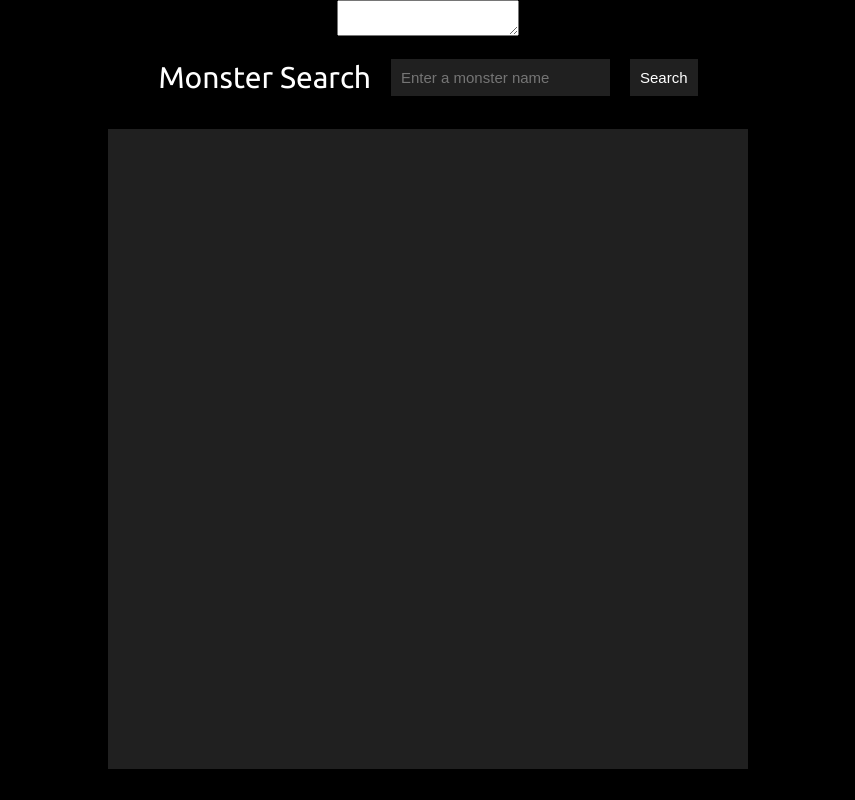
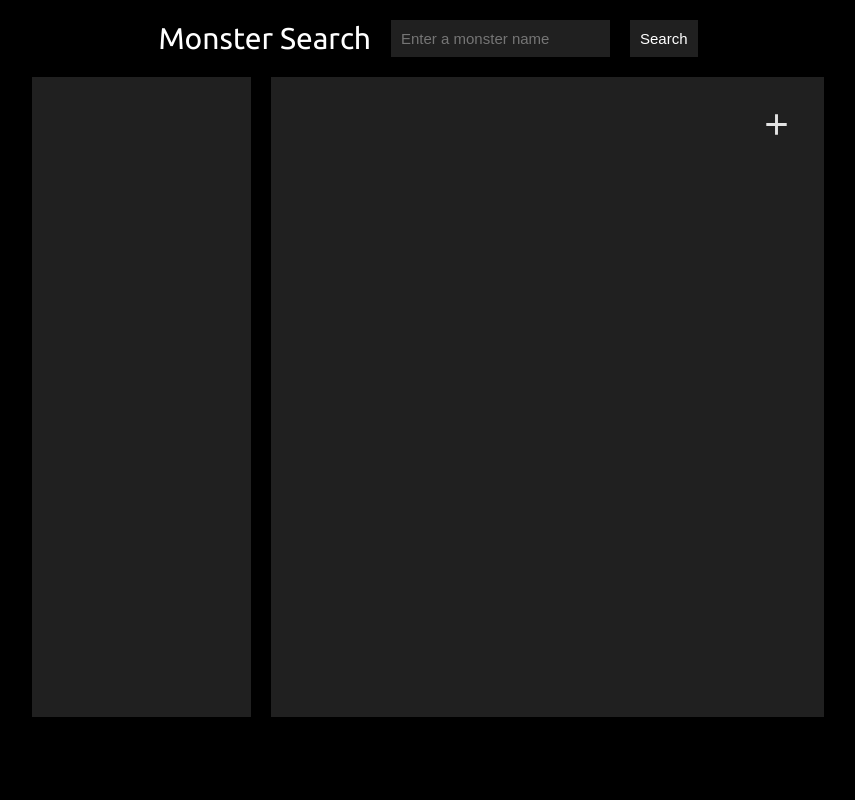
Before and after one commit to compactrex66/dnd-app, a PHP site: page /enemySearch/enemySearch.php in a window 1280 px wide. Shown: the whole page, without its empty margins (212-1067 px from the left). Run offline with PHP 8.4, Linux system fonts and the light colour scheme; some libraries are stand-ins or nearby versions.

Commit message:
Further enemy search improvements

```diff
--- a/enemySearch/enemySearch.php
+++ b/enemySearch/enemySearch.php
@@ -1,3 +1,23 @@
+<?php
+    if(isset($_POST['action'])) {
+        include '../dbConnection.php';
+        $action = $_POST['action'];
+        if($action == 'addEnemy') {
+            $name = $_POST['name'];
+            $minHealth = $_POST['minHealth'];
+            $maxHealth = $_POST['maxHealth'];
+            $armorClass = $_POST['armorClass'];
+            $initiativeBonus = $_POST['initiativeBonus'];
+            $moreInfo = $_POST['info'];
+
+            include "../dbConnection.php";
+
+            mysqli_query($conn, 'INSERT INTO enemies(name, min_health, max_health, AC, initiative_bonus, more_info) values("'.$name.'", '.$minHealth.', '.$maxHealth.', '.$armorClass.', '.$initiativeBonus.', "'.$moreInfo.'")');
+            mysqli_close($conn);
+            header("Location: enemySearch.php");
+        }
+    }
+?>
 <!DOCTYPE html>
 <html lang="en">
 <head>
@@ -12,27 +32,41 @@
     <title>Adding enemy</title>
 </head>
 <body>
-    <form action="" method="post" id="parseMarkdown">
+    <form action="" method="post" id="parseMarkdown" style="display: none;">
+        <input type="text" name="name" id="nameInput">
+        <input type="number" name="minHealth" id="minHealthInput">
+        <input type="number" name="maxHealth" id="maxHealthInput">
+        <input type="number" name="armorClass" id="armorClassInput">
+        <input type="number" name="initiativeBonus" id="initiativeBonusInput">
+        <input type="text" name="monsterName" id="monsterNameElement">
+        <input type="text" name="action" id="actionInput">
         <textarea name="info" id="info"></textarea>
     </form>
+    <div id="monsterName" style="display: none;"><?php echo !empty($_POST['monsterName']) ? $_POST['monsterName'] : ''?></div>
     <header>
         <span>Monster Search</span>
         <input type="text" id="monsterInput" placeholder="Enter a monster name" />
         <button id="searchButton">Search</button>
     </header>
-    <pre id="monsterResult" class="monster-result">
+    <main>
+        <div id="matchList"></div>
+        <div id="monsterResult" class="monster-result moreInfoPanel">
+            <pre id="markdownResult" style="display: none;"><?php echo $_POST['info'] ?? '' ?></pre>
+            <button id="addEnemyBtn" class="corner-btn"><img src="../media/addIcon.svg" alt=""></button>
             <?php
                 include "../parsedown/Parsedown.php";
                 include "../parsedown/ParsedownExtra.php";
-
                 if(!empty($_POST['info'])) {
                     $moreInfo = $_POST['info'];
                     $parsedown = new ParsedownExtra();
+                    $moreInfo = str_replace("___", "", $moreInfo);
                     $moreInfo = $parsedown->text($moreInfo);
+                    $moreInfo = str_replace("<hr>", "", $moreInfo);
                     echo $moreInfo;
                 }
             ?>
-    </pre>
+        </div>
+    </main>
     <script src="enemySearch.js"></script>
 </body>
 </html>
--- a/enemySearch/style.css
+++ b/enemySearch/style.css
@@ -11,3 +11,44 @@ header {
     height: 80vh;
     width: 50vw;
 }
+#matchList {
+    width: 20vw;
+    height: 80vh;
+    background-color: var(--secondary);
+    overflow-y: auto;
+    box-sizing: border-box;
+}
+.moreInfoPanel {
+    position: relative;
+    box-sizing: border-box;
+    width: 48vw;
+    overflow-y: auto;
+    background-color: var(--secondary);
+    padding: 20px;
+}
+.moreInfoPanel blockquote {
+    margin: 0;
+}
+.moreMonsterInfo {
+    display: none;
+}
+.corner-btn {
+    position: absolute;
+    right: 10px;
+    top: 10px;
+    padding: 20px;
+}
+.corner-btn img {
+    height: 35px;
+}
+main {
+    display: flex;
+    flex-direction: row;
+    justify-content: center;
+    gap: 20px;
+    width: 65vw;
+}
+.inline-row {
+    padding: 15px;
+    border: 1px solid white;
+}
--- a/style.css
+++ b/style.css
@@ -28,8 +28,9 @@ header {
     flex-direction: row;
     justify-content: space-between;
     align-items: stretch;
-    gap: 20px;
+    gap: 10px;
     align-self: stretch;
+    width: 100%;
 }
 main {
     display: flex;
@@ -158,6 +159,7 @@ table, td, th {
 a {
     display: flex;
     align-items: center;
+    text-decoration: none;
 }
 a * {
     height: 100%;
```
Also changed, not shown: enemySearch/enemySearch.js (+72 -18 lines), index.php (+6 -10 lines). Lines whose indentation alone changed are shown as unchanged.
